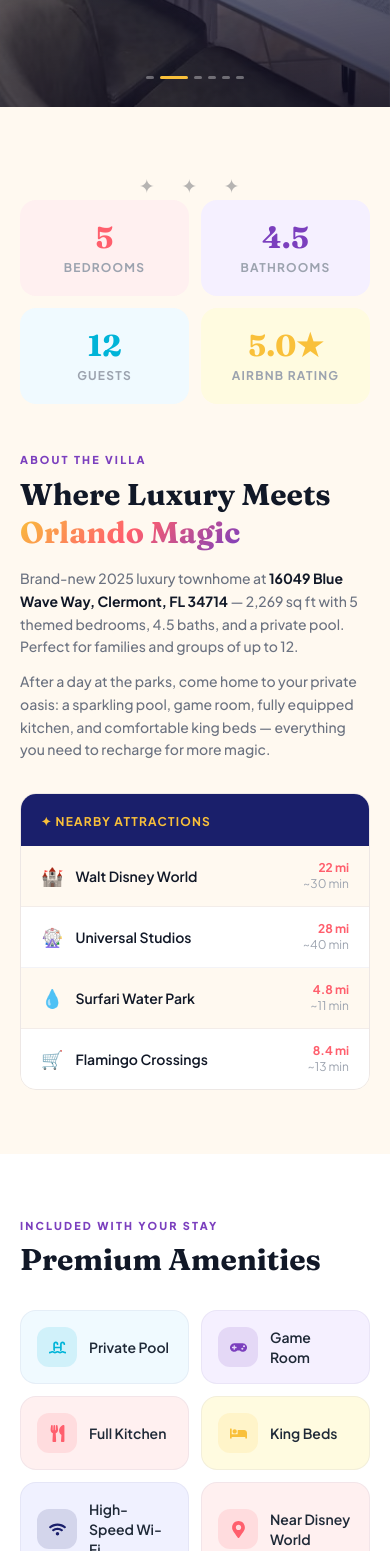
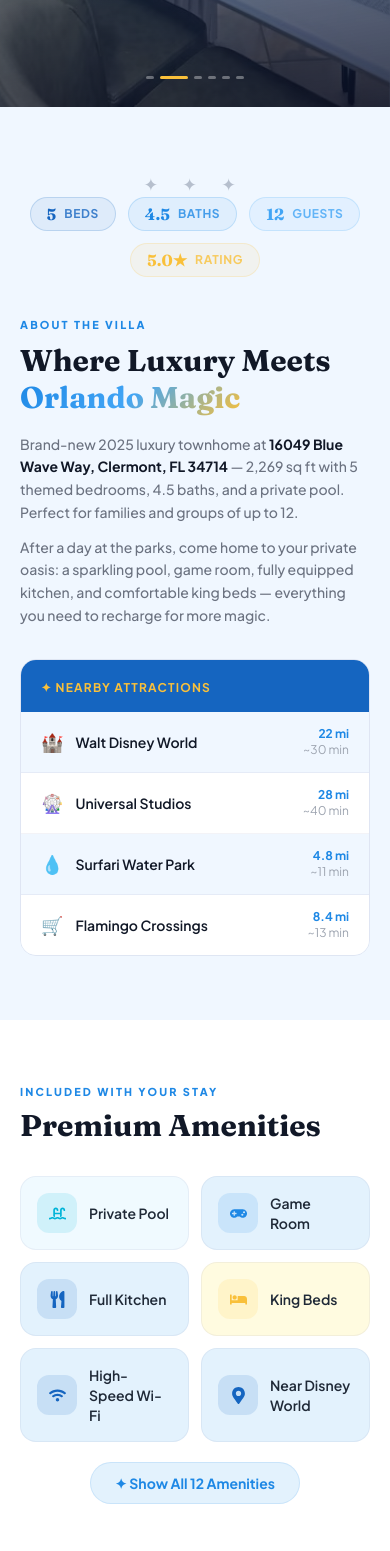
Before and after one commit to AryanGaur123/DisneyVilla, a React (Create React App) app: page / in a window 390 px wide. Shown: the part 737-2288 px from the top of the page. Built offline with nearby package versions, Linux system fonts and the light colour scheme.

Commit message:
Stat chips compact inline row, Disney blue palette throughout

```diff
--- a/src/components/Amenities.js
+++ b/src/components/Amenities.js
@@ -3,18 +3,18 @@ import { FaSwimmingPool, FaUtensils, FaWifi, FaParking, FaTshirt, FaMapMarkerAlt
 
 const amenities = [
   { icon: FaSwimmingPool, name: 'Private Pool',     color: '#00B4D8', bg: '#F0FAFF' },
-  { icon: FaGamepad,      name: 'Game Room',        color: '#7B3FBE', bg: '#F5F0FF' },
-  { icon: FaUtensils,     name: 'Full Kitchen',     color: '#FF5F6D', bg: '#FFF0F0' },
+  { icon: FaGamepad,      name: 'Game Room',        color: '#1E88E5', bg: '#E3F2FD' },
+  { icon: FaUtensils,     name: 'Full Kitchen',     color: '#1565C0', bg: '#E3F2FD' },
   { icon: FaBed,          name: 'King Beds',        color: '#F9C03A', bg: '#FFFBE0' },
-  { icon: FaWifi,         name: 'High-Speed Wi-Fi', color: '#1A1F6B', bg: '#F0F1FF' },
-  { icon: FaMapMarkerAlt, name: 'Near Disney World',color: '#FF5F6D', bg: '#FFF0F0' },
+  { icon: FaWifi,         name: 'High-Speed Wi-Fi', color: '#1565C0', bg: '#E3F2FD' },
+  { icon: FaMapMarkerAlt, name: 'Near Disney World',color: '#1565C0', bg: '#E3F2FD' },
   // shown after expand
   { icon: FaParking,      name: 'Free Parking',     color: '#10B981', bg: '#F0FDF4' },
   { icon: FaTshirt,       name: 'Washer / Dryer',   color: '#F9C03A', bg: '#FFFBE0' },
   { icon: FaSnowflake,    name: 'A/C & Heating',    color: '#00B4D8', bg: '#F0FAFF' },
-  { icon: FaTv,           name: 'Smart TVs',        color: '#1A1F6B', bg: '#F0F1FF' },
+  { icon: FaTv,           name: 'Smart TVs',        color: '#1565C0', bg: '#E3F2FD' },
   { icon: FaLock,         name: 'Secure Access',    color: '#10B981', bg: '#F0FDF4' },
-  { icon: FaDumbbell,     name: 'Fitness Center',   color: '#7B3FBE', bg: '#F5F0FF' },
+  { icon: FaDumbbell,     name: 'Fitness Center',   color: '#1E88E5', bg: '#E3F2FD' },
 ];
 
 const VISIBLE = 6;
@@ -54,7 +54,7 @@ const Amenities = () => {
           <button
             onClick={() => setExpanded(e => !e)}
             className="inline-flex items-center gap-2 px-6 py-2.5 rounded-full text-sm font-bold transition-all duration-200 hover:scale-105"
-            style={{ background: '#F5F0FF', color: '#7B3FBE', border: '1.5px solid #7B3FBE22' }}
+            style={{ background: '#E3F2FD', color: '#1E88E5', border: '1.5px solid #1E88E522' }}
           >
             {expanded ? '▲ Show Less' : `✦ Show All ${amenities.length} Amenities`}
           </button>
--- a/src/components/CallToAction.js
+++ b/src/components/CallToAction.js
@@ -1,7 +1,7 @@
 import React from 'react';
 
 const CallToAction = () => (
-  <section id="cta" className="py-24 px-5 relative overflow-hidden" style={{ background: '#1A1F6B' }}>
+  <section id="cta" className="py-24 px-5 relative overflow-hidden" style={{ background: '#1565C0' }}>
     {/* Decorative glow blobs */}
     <div className="absolute pointer-events-none" style={{
       top: '-80px', left: '-80px', width: 360, height: 360, borderRadius: '50%',
@@ -9,7 +9,7 @@ const CallToAction = () => (
     }} />
     <div className="absolute pointer-events-none" style={{
       bottom: '-80px', right: '-80px', width: 360, height: 360, borderRadius: '50%',
-      background: 'radial-gradient(circle, rgba(123,63,190,0.2) 0%, transparent 70%)'
+      background: 'radial-gradient(circle, rgba(66,165,245,0.2) 0%, transparent 70%)'
     }} />
     <div className="absolute pointer-events-none" style={{
       top: '40%', left: '50%', transform: 'translate(-50%,-50%)', width: 500, height: 500, borderRadius: '50%',
--- a/src/components/Description.js
+++ b/src/components/Description.js
@@ -1,10 +1,10 @@
 import React from 'react';
 
 const stats = [
-  { val: '5',    sub: 'Bedrooms',      accent: '#FF5F6D', bg: '#FFF0F0' },
-  { val: '4.5',  sub: 'Bathrooms',     accent: '#7B3FBE', bg: '#F5F0FF' },
-  { val: '12',   sub: 'Guests',        accent: '#00B4D8', bg: '#F0FAFF' },
-  { val: '5.0★', sub: 'Airbnb Rating', accent: '#F9C03A', bg: '#FFFBE0' },
+  { val: '5',    sub: 'Beds',    accent: '#1565C0' },
+  { val: '4.5',  sub: 'Baths',   accent: '#1E88E5' },
+  { val: '12',   sub: 'Guests',  accent: '#42A5F5' },
+  { val: '5.0★', sub: 'Rating',  accent: '#F9C03A' },
 ];
 
 const nearby = [
@@ -15,18 +15,20 @@ const nearby = [
 ];
 
 const Description = () => (
-  <section className="py-16 px-5" style={{ background: '#FFF9F0' }}>
+  <section className="py-16 px-5" style={{ background: '#F0F7FF' }}>
     <div className="max-w-5xl mx-auto">
 
       {/* Sparkle divider */}
       <p className="sparkle-divider mb-10">✦ ✦ ✦</p>
 
-      {/* Stat row */}
-      <div className="grid grid-cols-2 md:grid-cols-4 gap-3 mb-12">
+      {/* Stat row — compact inline chips */}
+      <div className="flex flex-wrap justify-center gap-3 mb-10">
         {stats.map(s => (
-          <div key={s.sub} className="card-lift rounded-2xl p-5 text-center" style={{ background: s.bg }}>
-            <div className="font-display font-bold text-3xl mb-1" style={{ color: s.accent }}>{s.val}</div>
-            <div className="text-xs font-bold uppercase tracking-widest" style={{ color: '#9CA3AF' }}>{s.sub}</div>
+          <div key={s.sub}
+               className="inline-flex items-center gap-2 px-4 py-2 rounded-full"
+               style={{ background: s.accent + '14', border: `1.5px solid ${s.accent}30` }}>
+            <span className="font-display font-bold text-base leading-none" style={{ color: s.accent }}>{s.val}</span>
+            <span className="text-xs font-bold uppercase tracking-wider" style={{ color: s.accent + 'CC' }}>{s.sub}</span>
           </div>
         ))}
       </div>
@@ -51,7 +53,7 @@ const Description = () => (
 
         {/* Nearby table */}
         <div className="rounded-2xl overflow-hidden card-lift" style={{ border: '1.5px solid rgba(26,31,107,0.08)' }}>
-          <div className="px-5 py-3.5" style={{ background: '#1A1F6B' }}>
+          <div className="px-5 py-3.5" style={{ background: '#1565C0' }}>
             <span className="text-xs font-bold uppercase tracking-widest" style={{ color: '#F9C03A' }}>
               ✦ Nearby Attractions
             </span>
@@ -60,7 +62,7 @@ const Description = () => (
             <div key={a.name}
                  className="flex items-center justify-between px-5 py-3.5"
                  style={{
-                   background: i % 2 === 0 ? '#FFF9F0' : 'white',
+                   background: i % 2 === 0 ? '#F0F7FF' : 'white',
                    borderBottom: i < nearby.length - 1 ? '1px solid rgba(26,31,107,0.05)' : 'none'
                  }}>
               <div className="flex items-center gap-3">
@@ -68,7 +70,7 @@ const Description = () => (
                 <span className="font-semibold text-sm" style={{ color: '#111827' }}>{a.name}</span>
               </div>
               <div className="text-right">
-                <div className="text-xs font-bold" style={{ color: '#FF5F6D' }}>{a.dist}</div>
+                <div className="text-xs font-bold" style={{ color: '#1E88E5' }}>{a.dist}</div>
                 <div className="text-xs" style={{ color: '#9CA3AF' }}>{a.time}</div>
               </div>
             </div>
--- a/src/components/Footer.js
+++ b/src/components/Footer.js
@@ -2,7 +2,7 @@ import React from 'react';
 import { FaInstagram, FaFacebook, FaEnvelope, FaMapMarkerAlt } from 'react-icons/fa';
 
 const Footer = () => (
-  <footer style={{ background: '#0C1154' }} className="pt-14 pb-6 px-5">
+  <footer style={{ background: '#0D1F3C' }} className="pt-14 pb-6 px-5">
     <div className="max-w-5xl mx-auto">
       <div className="grid md:grid-cols-3 gap-10 pb-10"
            style={{ borderBottom: '1px solid rgba(255,255,255,0.07)' }}>
@@ -11,10 +11,10 @@ const Footer = () => (
         <div>
           <div className="flex items-center gap-2.5 mb-4">
             <div className="w-9 h-9 rounded-xl flex items-center justify-center text-base flex-shrink-0"
-                 style={{ background: 'linear-gradient(135deg, #1A1F6B, #7B3FBE)' }}>🏰</div>
+                 style={{ background: 'linear-gradient(135deg, #1565C0, #1E88E5)' }}>🏰</div>
             <div>
               <div className="font-display font-bold text-sm text-white">Luxury Disney Villa</div>
-              <div className="text-xs" style={{ color: '#4B5563' }}>Clermont · Florida</div>
+              <div className="text-xs" style={{ color: '#3B5B87' }}>Clermont · Florida</div>
             </div>
           </div>
           <p className="text-sm font-light leading-relaxed mb-5" style={{ color: 'rgba(255,255,255,0.35)' }}>
--- a/src/components/Hero.js
+++ b/src/components/Hero.js
@@ -30,7 +30,7 @@ const Hero = () => {
 
       {/* Overlay — deep navy/purple vignette matching Disney palette */}
       <div className="absolute inset-0 z-10" style={{
-        background: 'linear-gradient(170deg, rgba(26,31,107,0.62) 0%, rgba(26,31,107,0.25) 45%, rgba(10,8,30,0.78) 100%)'
+        background: 'linear-gradient(170deg, rgba(21,101,192,0.62) 0%, rgba(21,101,192,0.25) 45%, rgba(5,12,36,0.78) 100%)'
       }} />
 
       {/* Content */}
@@ -42,7 +42,7 @@ const Hero = () => {
         </div>
 
         <h1 className="font-display font-bold text-white text-5xl md:text-7xl leading-[1.05] mb-4 max-w-4xl"
-            style={{ textShadow: '0 4px 30px rgba(10,8,30,0.5)' }}>
+            style={{ textShadow: '0 4px 30px rgba(5,12,36,0.5)' }}>
           Your Magical<br />
           <span className="gradient-disney">Disney Escape</span><br />
           Awaits
--- a/src/components/ImageCarousel.js
+++ b/src/components/ImageCarousel.js
@@ -60,7 +60,7 @@ const Gallery = () => {
   }, [lb]);
 
   return (
-    <section id="gallery" className="py-16 px-5" style={{ background: '#FFF9F0' }}>
+    <section id="gallery" className="py-16 px-5" style={{ background: '#F0F7FF' }}>
       <div className="max-w-6xl mx-auto">
 
         <div className="flex flex-col md:flex-row md:items-end md:justify-between gap-3 mb-8">
--- a/src/components/Map.js
+++ b/src/components/Map.js
@@ -6,10 +6,10 @@ const MAPS_SEARCH = 'https://www.google.com/maps/search/?api=1&query=16049+Blue+
 const MAPS_EMBED  = 'https://maps.google.com/maps?q=16049+Blue+Wave+Way,+Clermont,+FL+34714&t=m&z=15&output=embed&iwloc=near';
 
 const distances = [
-  { emoji: '🏰', name: 'Walt Disney World',    dist: '22 mi', time: '~30 min', color: '#FF5F6D' },
+  { emoji: '🏰', name: 'Walt Disney World',    dist: '22 mi', time: '~30 min', color: '#1565C0' },
   { emoji: '🎡', name: 'Universal Studios',    dist: '28 mi', time: '~40 min', color: '#F9C03A' },
-  { emoji: '💧', name: 'Surfari Water Park',   dist: '4.8 mi', time: '~11 min', color: '#00B4D8' },
-  { emoji: '✈️', name: 'Orlando Intl Airport', dist: '30 mi', time: '~40 min', color: '#7B3FBE' },
+  { emoji: '💧', name: 'Surfari Water Park',   dist: '4.8 mi', time: '~11 min', color: '#42A5F5' },
+  { emoji: '✈️', name: 'Orlando Intl Airport', dist: '30 mi', time: '~40 min', color: '#1E88E5' },
 ];
 
 const Map = () => (
--- a/src/index.css
+++ b/src/index.css
@@ -5,22 +5,22 @@
 @tailwind utilities;
 
 /* ─────────────────────────────────────────────────
-   Disney-inspired palette
-   Primary:  Midnight Blue   #1A1F6B  (Cinderella castle)
-   Accent:   Magic Gold      #F9C03A  (star / wand)
-   Pop:      Pixie Purple    #7B3FBE  (fairy godmother)
-   Bright:   Enchanted Teal  #00B4D8  (Genie / Ariel)
-   Warm:     Sunset Coral    #FF5F6D  (Mickey red / energy)
-   BG:       Fairy Cream     #FFF9F0
+   Disney Color System
+   Deep Blue    #1565C0  — Cinderella castle walls
+   Royal Blue   #1E88E5  — Mickey sorcerer robe
+   Sky Blue     #42A5F5  — park sky / Genie
+   Ice Blue     #E3F2FD  — light tint backgrounds
+   Gold         #F9C03A  — magic wand / stars
+   White        #FFFFFF
+   BG           #F0F7FF  — pale sky background
 ───────────────────────────────────────────────── */
 :root {
-  --disney-blue:   #1A1F6B;
-  --disney-gold:   #F9C03A;
-  --disney-purple: #7B3FBE;
-  --disney-teal:   #00B4D8;
-  --disney-coral:  #FF5F6D;
-  --fairy-cream:   #FFF9F0;
-  --soft-white:    #FFFFFF;
+  --deep-blue:  #1565C0;
+  --royal-blue: #1E88E5;
+  --sky-blue:   #42A5F5;
+  --ice-blue:   #E3F2FD;
+  --disney-gold: #F9C03A;
+  --bg:         #F0F7FF;
 }
 
 html { scroll-behavior: smooth; }
@@ -29,8 +29,8 @@ body {
   margin: 0;
   font-family: 'Plus Jakarta Sans', -apple-system, BlinkMacSystemFont, sans-serif;
   -webkit-font-smoothing: antialiased;
-  background-color: var(--fairy-cream);
-  color: #111827;
+  background-color: #F0F7FF;
+  color: #0D1B3E;
 }
 
 section { scroll-margin-top: 72px; }
@@ -39,16 +39,18 @@ section { scroll-margin-top: 72px; }
 
 /* ── Gradient helpers ───────────────────────────── */
 .gradient-disney {
-  background: linear-gradient(135deg, #F9C03A 0%, #FF5F6D 50%, #7B3FBE 100%);
+  background: linear-gradient(135deg, #1E88E5 0%, #42A5F5 50%, #F9C03A 100%);
   -webkit-background-clip: text;
   -webkit-text-fill-color: transparent;
   background-clip: text;
 }
+/* Primary CTA: deep blue → royal blue */
 .gradient-btn {
-  background: linear-gradient(135deg, #FF5F6D 0%, #7B3FBE 100%);
+  background: linear-gradient(135deg, #1565C0 0%, #1E88E5 100%);
 }
+/* Gold CTA: gold → sky blue */
 .gradient-btn-gold {
-  background: linear-gradient(135deg, #F9C03A 0%, #FF5F6D 100%);
+  background: linear-gradient(135deg, #F9C03A 0%, #42A5F5 100%);
 }
 
 /* ── Section label ──────────────────────────────── */
@@ -58,7 +60,7 @@ section { scroll-margin-top: 72px; }
   font-weight: 800;
   letter-spacing: 0.2em;
   text-transform: uppercase;
-  color: var(--disney-purple);
+  color: #1E88E5;
   margin-bottom: 8px;
 }
 
@@ -83,13 +85,13 @@ section { scroll-margin-top: 72px; }
 .photo-grid-item:hover img { transform: scale(1.05); filter: brightness(0.78); }
 .photo-grid-overlay {
   position: absolute; inset: 0;
-  background: linear-gradient(to top, rgba(26,31,107,0.55) 0%, transparent 55%);
+  background: linear-gradient(to top, rgba(21,101,192,0.6) 0%, transparent 55%);
   opacity: 0; transition: opacity 0.3s ease;
   display: flex; align-items: flex-end; padding: 10px 12px;
 }
 .photo-grid-item:hover .photo-grid-overlay { opacity: 1; }
 
-/* ── "See more" fade mask ───────────────────────── */
+/* ── Gallery fade mask ──────────────────────────── */
 .gallery-mask {
   position: relative;
 }
@@ -98,14 +100,14 @@ section { scroll-margin-top: 72px; }
   position: absolute;
   bottom: 0; left: 0; right: 0;
   height: 160px;
-  background: linear-gradient(to bottom, transparent, var(--fairy-cream));
+  background: linear-gradient(to bottom, transparent, #F0F7FF);
   pointer-events: none;
 }
 
 /* ── Lightbox ───────────────────────────────────── */
 .lightbox-bg {
   position: fixed; inset: 0;
-  background: rgba(8, 8, 24, 0.96);
+  background: rgba(5, 12, 36, 0.96);
   z-index: 9999;
   display: flex; align-items: center; justify-content: center;
 }
@@ -117,13 +119,14 @@ section { scroll-margin-top: 72px; }
   box-shadow: 0 40px 100px rgba(0,0,0,0.7);
 }
 .lb-btn {
-  position: absolute; background: rgba(255,255,255,0.08);
+  position: absolute;
+  background: rgba(255,255,255,0.08);
   border: 1px solid rgba(255,255,255,0.12);
   color: white; cursor: pointer;
   display: flex; align-items: center; justify-content: center;
   border-radius: 50%; transition: background 0.2s, transform 0.15s;
 }
-.lb-btn:hover { background: rgba(249,192,58,0.25); transform: scale(1.1); }
+.lb-btn:hover { background: rgba(66,165,245,0.3); transform: scale(1.1); }
 .lb-close { top: 18px; right: 18px; width: 38px; height: 38px; font-size: 1.1rem; }
 .lb-prev  { left: 14px; top: 50%; transform: translateY(-50%); width: 50px; height: 50px; font-size: 1.6rem; }
 .lb-next  { right: 14px; top: 50%; transform: translateY(-50%); width: 50px; height: 50px; font-size: 1.6rem; }
@@ -135,15 +138,15 @@ section { scroll-margin-top: 72px; }
 }
 .card-lift:hover {
   transform: translateY(-3px);
-  box-shadow: 0 12px 32px rgba(26,31,107,0.1);
+  box-shadow: 0 12px 32px rgba(21,101,192,0.1);
 }
 
 /* ── Sparkle divider ────────────────────────────── */
 .sparkle-divider {
   text-align: center;
-  font-size: 1.2rem;
+  font-size: 1.1rem;
   letter-spacing: 0.6em;
-  opacity: 0.3;
+  opacity: 0.25;
   margin: 0;
   user-select: none;
 }
```
Also changed, not shown: src/components/Navbar.js (+7 -7 lines), src/components/Reviews.js (+4 -4 lines).
